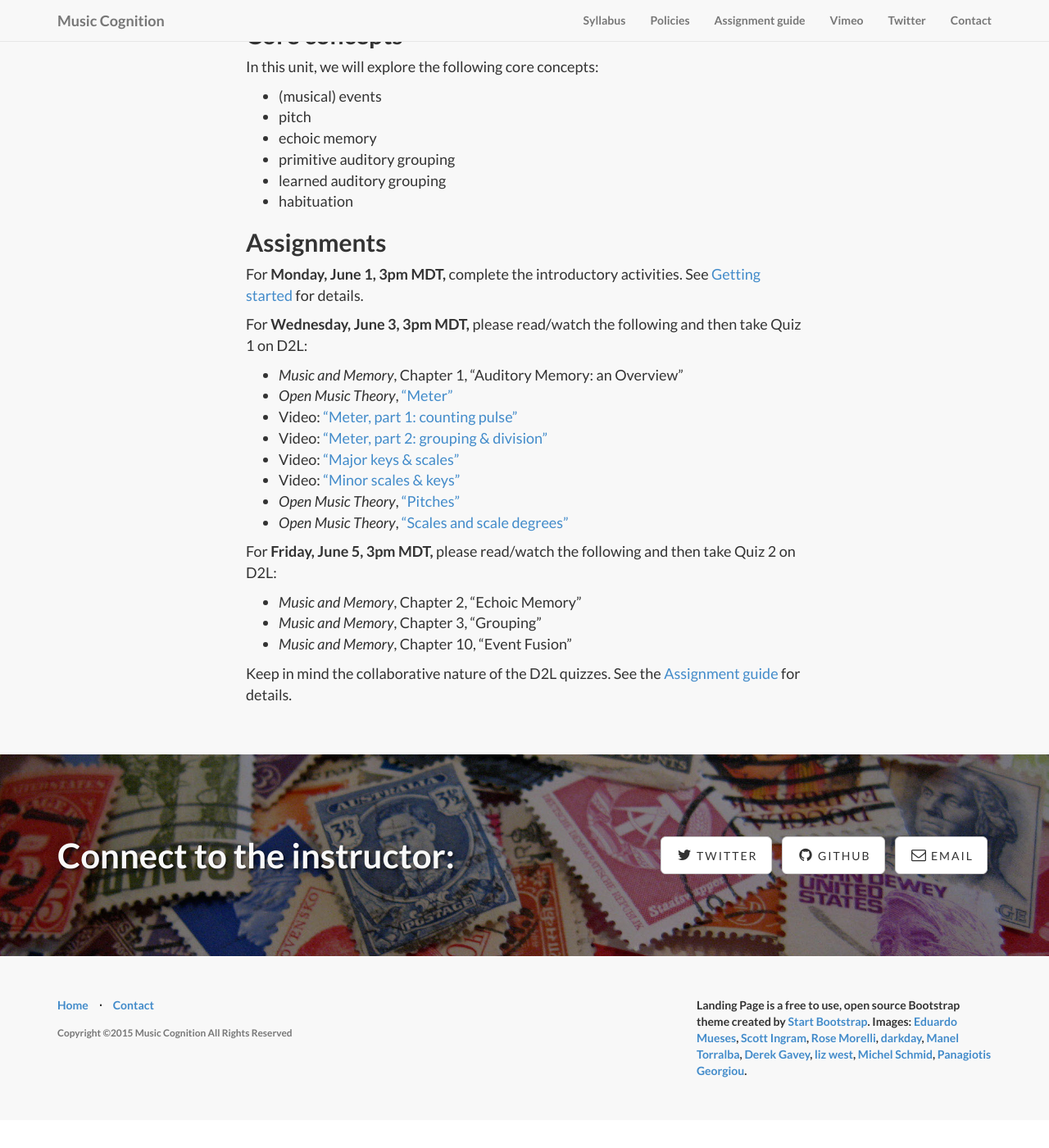
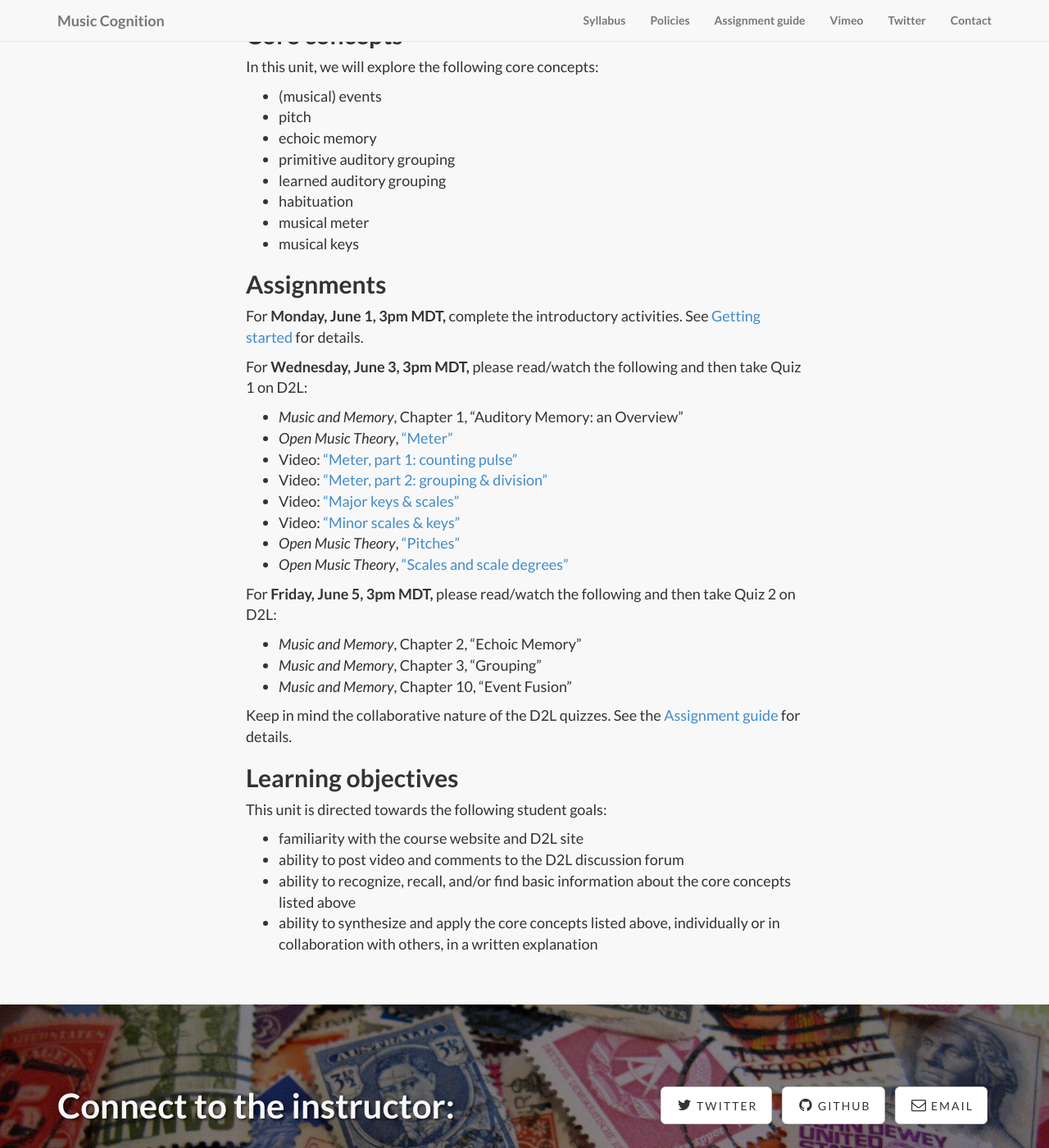
Before and after one commit to kshaffer/cognition, a Jekyll site: the page built from week1.md, in a window 1280 px wide and 1400 px high, scrolled down 1543 px. Shown: the whole window at 82% size. Built offline with Jekyll 4.4.1, drawn with Linux system fonts in a browser that asks for light colours; nearby versions of some CDN libraries; library files that are not in the unit come from our copies; before the commit the page ends 2909 px from its top, so only the background shows below that.

Commit message:
learning objectives, week-by-week

```diff
--- a/week1.md
+++ b/week1.md
@@ -32,6 +32,8 @@ In this unit, we will explore the following core concepts:
 - primitive auditory grouping
 - learned auditory grouping
 - habituation
+- musical meter
+- musical keys
 
 ## Assignments
 
@@ -55,3 +57,12 @@ For **Friday, June 5, 3pm MDT,** please read/watch the following and then take Q
 - *Music and Memory*, Chapter 10, "Event Fusion"
 
 Keep in mind the collaborative nature of the D2L quizzes. See the [Assignment guide](/assessments/) for details.
+
+## Learning objectives
+
+This unit is directed towards the following student goals:
+
+- familiarity with the course website and D2L site
+- ability to post video and comments to the D2L discussion forum
+- ability to recognize, recall, and/or find basic information about the core concepts listed above
+- ability to synthesize and apply the core concepts listed above, individually or in collaboration with others, in a written explanation
```
Also changed, not shown: week2.md (+9 -0 lines), week3.md (+9 -0 lines), week4.md (+9 -0 lines), week5.md (+10 -0 lines).
